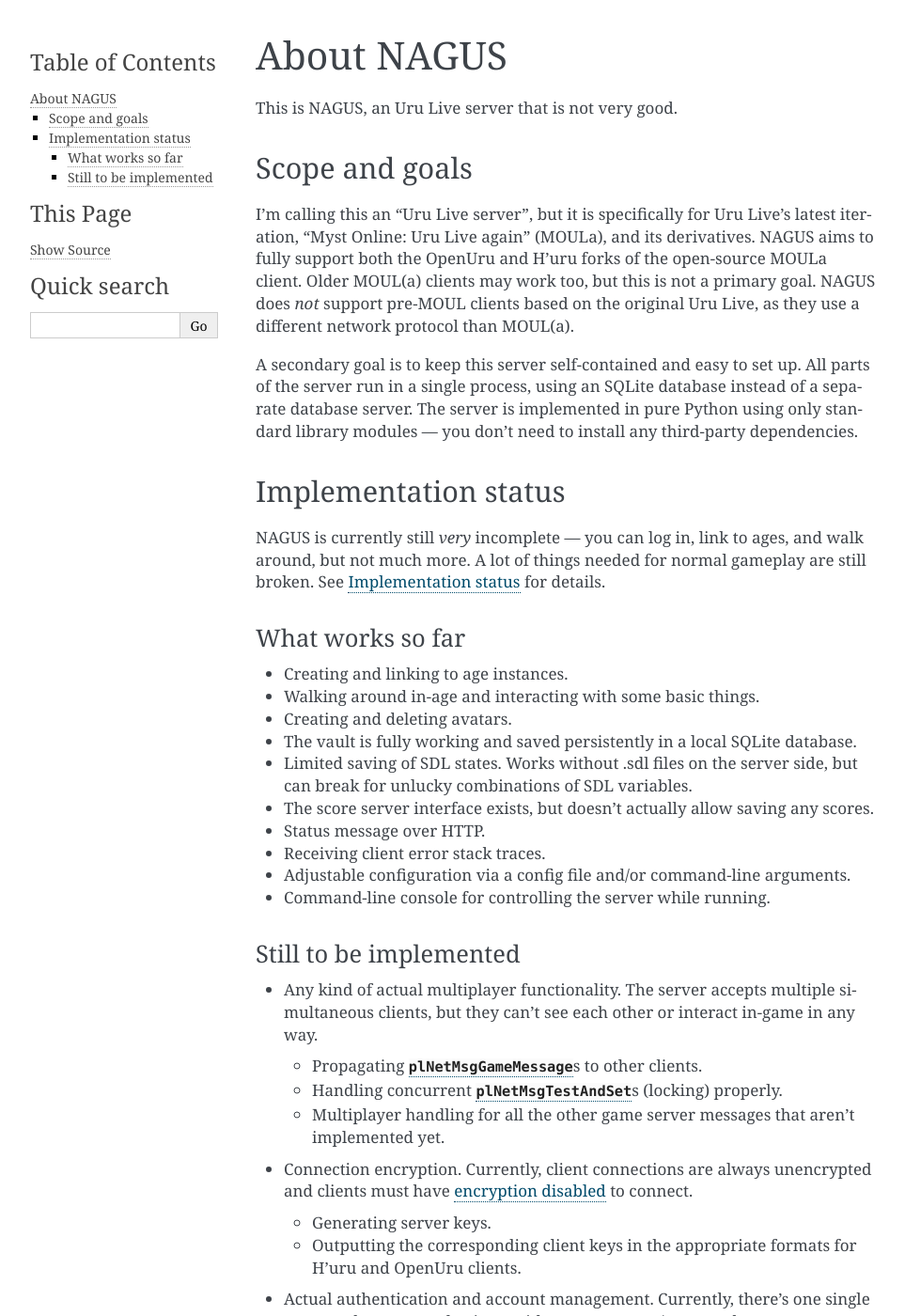
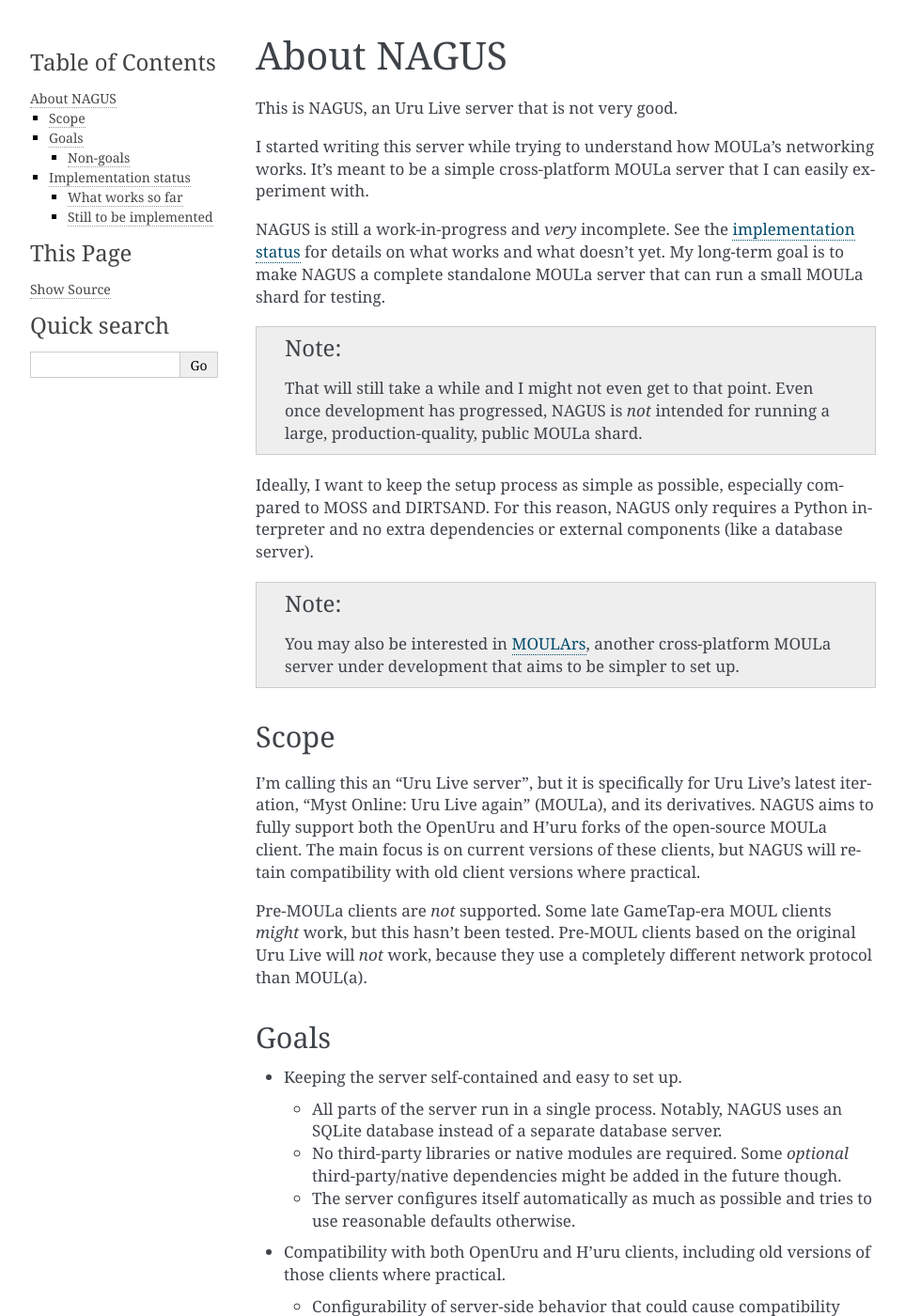
Before and after one commit to dgelessus/NAGUS, a Sphinx documentation site: the page built from docs/nagus/about.rst, in a window 1280 px wide and 1400 px high. Shown: the whole window at 94% size, without its empty margins (148-1111 px from the left). Built offline with Sphinx 7.4.7, drawn with Linux system fonts in a browser that asks for light colours; some of the changed text lies outside the part shown.

Commit message:
Update meta documentation some more

```diff
--- a/docs/nagus/about.rst
+++ b/docs/nagus/about.rst
@@ -3,43 +3,109 @@
 
 This is NAGUS, an Uru Live server that is not very good.
 
-Scope and goals
----------------
+I started writing this server while trying to understand how MOULa's networking works.
+It's meant to be a simple cross-platform MOULa server
+that I can easily experiment with.
+
+NAGUS is still a work-in-progress and *very* incomplete.
+See the :ref:`implementation status <implementation_status>` for details on what works and what doesn't yet.
+My long-term goal is to make NAGUS a complete standalone MOULa server
+that can run a small MOULa shard for testing.
+
+.. note::
+
+  That will still take a while
+  and I might not even get to that point.
+  Even once development has progressed,
+  NAGUS is *not* intended for running a large, production-quality, public MOULa shard.
+
+Ideally,
+I want to keep the setup process as simple as possible,
+especially compared to MOSS and DIRTSAND.
+For this reason,
+NAGUS only requires a Python interpreter
+and no extra dependencies or external components
+(like a database server).
+
+.. note::
+
+  You may also be interested in `MOULArs <https://github.com/zrax/moulars>`__,
+  another cross-platform MOULa server under development
+  that aims to be simpler to set up.
+
+Scope
+-----
 
 I'm calling this an "Uru Live server",
 but it is specifically for Uru Live's latest iteration,
 "Myst Online: Uru Live again" (MOULa),
 and its derivatives.
 NAGUS aims to fully support both the OpenUru and H'uru forks of the open-source MOULa client.
-Older MOUL(a) clients may work too,
-but this is not a primary goal.
-NAGUS does *not* support pre-MOUL clients based on the original Uru Live,
-as they use a different network protocol than MOUL(a).
+The main focus is on current versions of these clients,
+but NAGUS will retain compatibility with old client versions where practical.
 
-A secondary goal is to keep this server self-contained and easy to set up.
-All parts of the server run in a single process,
-using an SQLite database instead of a separate database server.
-The server is implemented in pure Python using only standard library modules ---
-you don't need to install any third-party dependencies.
+Pre-MOULa clients are *not* supported.
+Some late GameTap-era MOUL clients *might* work,
+but this hasn't been tested.
+Pre-MOUL clients based on the original Uru Live will *not* work,
+because they use a completely different network protocol than MOUL(a).
+
+Goals
+-----
+
+* Keeping the server self-contained and easy to set up.
+
+  * All parts of the server run in a single process.
+    Notably,
+    NAGUS uses an SQLite database instead of a separate database server.
+  * No third-party libraries or native modules are required.
+    Some *optional* third-party/native dependencies might be added in the future though.
+  * The server configures itself automatically as much as possible
+    and tries to use reasonable defaults otherwise.
+* Compatibility with both OpenUru and H'uru clients,
+  including old versions of those clients where practical.
+
+  * Configurability of server-side behavior that could cause compatibility issues.
+* Checking the data sent by clients
+  to detect errors and problematic or unusual data.
+* Providing optional logging and debugging features for examining the network communication.
+* Using static type annotations in the code where possible.
+
+Non-goals
+^^^^^^^^^
+
+* Being a high-performance, parallel, scalable, distributed, Serious Business server
+  that can support a large MOULa shard with hundreds of players.
+  NAGUS is written in Python,
+  so the potential maximum performance is already limited.
+  I probably won't optimize the code much,
+  unless it's slow enough to cause problems for small player counts.
+* Implementing irrelevant parts of the protocol.
+  My general principle is:
+  if a feature has never been used by clients and is unlikely to ever be used in the future,
+  I probably won't implement it in NAGUS.
+* Implementing a full creatable factory system like Plasma or DIRTSAND
+  or a keeping a complete list of class indices like MOSS.
+  In each place where a dynamic creatable object needs to be read,
+  NAGUS only supports the appropriate classes for that place
+  and fails fast for unexpected classes.
+  This prevents type confusion in case a buggy or malicious client sends invalid data.
 
 .. _implementation_status:
 
 Implementation status
 ---------------------
 
-NAGUS is currently still *very* incomplete ---
-you can log in,
-link to ages,
-and walk around,
-but not much more.
-A lot of things needed for normal gameplay are still broken.
-See :ref:`implementation_status` for details.
+NAGUS is currently still *very* incomplete.
+Most ages are playable,
+but some mechanics are still missing
+and multiplayer generally doesn't work yet.
 
 What works so far
 ^^^^^^^^^^^^^^^^^
 
 * Creating and linking to age instances.
-* Walking around in-age and interacting with some basic things.
+* Walking around in-age and interacting with most things.
 * Creating and deleting avatars.
 * The vault is fully working and saved persistently in a local SQLite database.
 * Limited saving of SDL states.
@@ -59,9 +125,10 @@
   The server accepts multiple simultaneous clients,
   but they can't see each other or interact in-game in any way.
 
-  * Propagating :cpp:class:`plNetMsgGameMessage`\s to other clients.
+  * Propagating :cpp:class:`plNetMsgGameMessage`\s, :cpp:class:`plNetMsgSDLStateBCast`, and :cpp:class:`plNetMsgVoice` to other clients.
+  * Tracking non-persistent SDL states on the server side
+    and sending them to other clients when joining an existing game server.
   * Handling concurrent :cpp:class:`plNetMsgTestAndSet`\s (locking) properly.
-  * Multiplayer handling for all the other game server messages that aren't implemented yet.
 * Connection encryption.
   Currently,
   client connections are always unencrypted
--- a/docs/nagus/changelog.rst
+++ b/docs/nagus/changelog.rst
@@ -12,6 +12,10 @@
 * Implemented all remaining game server messages.
   This has no effect on gameplay,
   but fixes multiple warning/error messages on the server side.
+* Implemented parsing of many (but not all) ``plMessage`` subclasses
+  that can be sent over the network.
+  This should have no effect on gameplay,
+  but gives more useful log messages if ``plMessage`` parsing and logging is enabled.
 * Changed SDL state handling to not persist states for avatar and/or clone objects,
   which become unusable once the age instance is unloaded.
   This should have no effect on gameplay,
```
